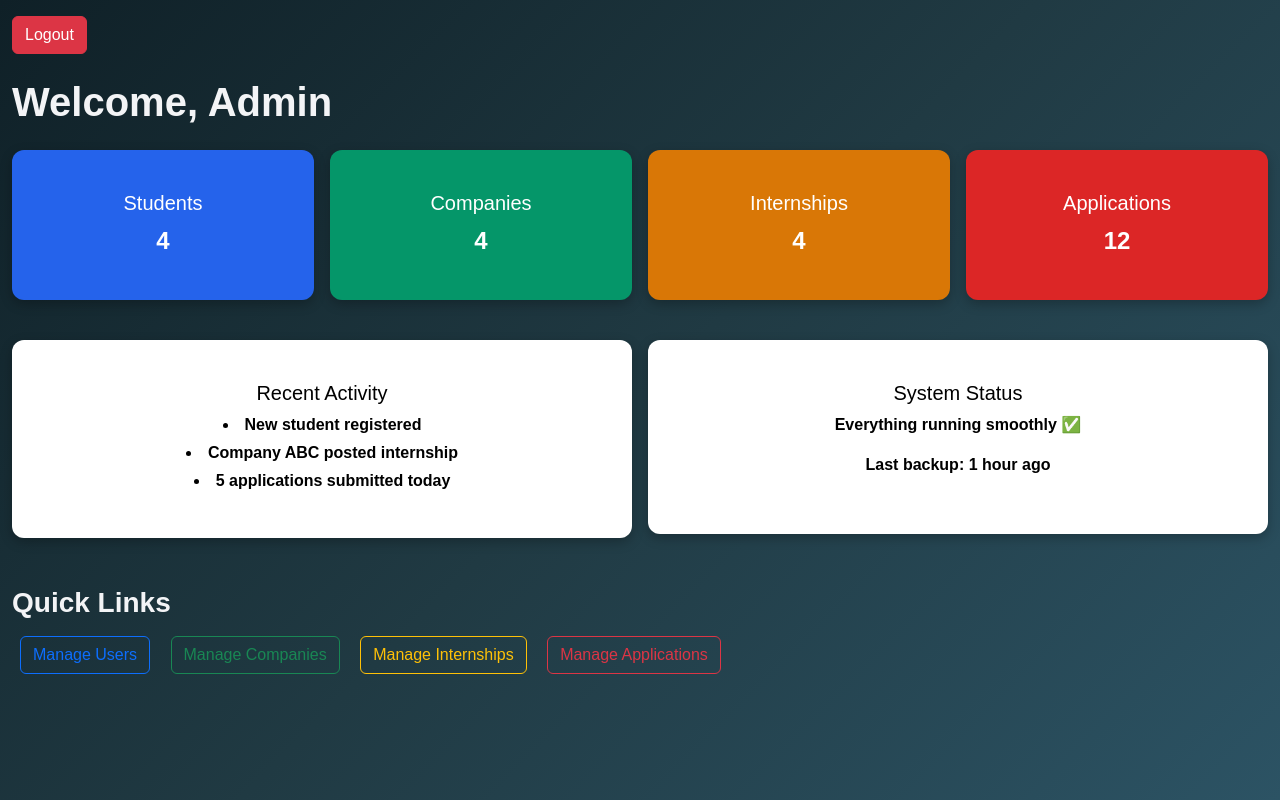
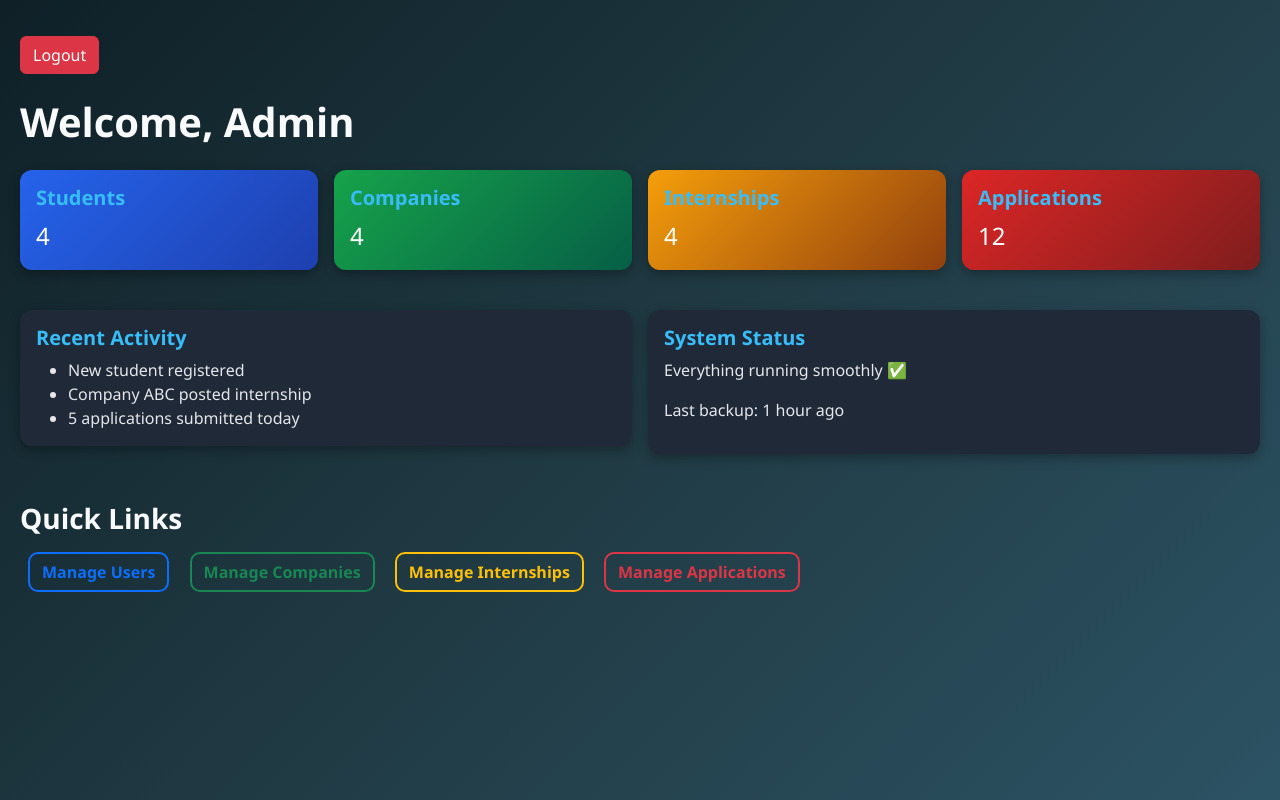
Before and after one commit to vaishnavi-parodkar/Internship-management-system, a PHP site: page /php/admin.php in a window 1280 px wide. Run offline with PHP 8.4, Linux system fonts and the light colour scheme; a user stored in the database is signed in; data comes from the database, SQL or seed files in the repository.

Commit message:
changes in admin.css

```diff
--- a/CSS/admin.css
+++ b/CSS/admin.css
@@ -1,85 +1,164 @@
-/* Page background (same as login/logout page) */
+/* Page background */
 body {
   min-height: 100vh;
   margin: 0;
-  font-family: Arial, sans-serif;
+  font-family: 'Segoe UI', Tahoma, Geneva, Verdana, sans-serif;
   background: linear-gradient(135deg, #0f2027, #203a43, #2c5364);
-  color: #fff;
+  color: #f3f4f6;
+  overflow-x: hidden;
 }
 
-/* Sidebar hidden on desktop */
+/* Sidebar - hidden on desktop, toggle on mobile */
 .sidebar {
   position: fixed;
   top: 0;
-  left: -250px;
+  left: -250px; /* hidden by default */
   width: 250px;
-  height: 100%;
-  background: #111827;
-  color: white;
+  height: 100vh;
+  background: rgba(17, 24, 39, 0.95);
   padding: 20px;
   transition: left 0.3s ease;
-  z-index: 1050;
+  z-index: 1000;
 }
-.sidebar.active { left: 0; }
-.sidebar h2 { font-size: 1.4rem; margin-bottom: 20px; }
+
+.sidebar.active {
+  left: 0; /* slide in */
+}
+
+.sidebar h2 {
+  font-size: 1.6rem;
+  margin-bottom: 20px;
+  color: #38bdf8;
+  text-align: center;
+}
+
 .sidebar a {
   display: block;
-  padding: 10px;
-  margin: 5px 0;
-  color: #d1d5db;
+  color: #e5e7eb;
+  padding: 12px;
+  border-radius: 8px;
+  margin-bottom: 8px;
   text-decoration: none;
-  border-radius: 5px;
-  transition: background 0.2s ease;
+  font-weight: 500;
+  transition: background 0.2s ease, transform 0.2s ease;
 }
-.sidebar a:hover { background: #374151; color: #fff; }
 
-/* Toggle button (only for small screens) */
+.sidebar a:hover {
+  background: #2563eb;
+  color: #ffffff;
+  transform: translateX(5px);
+}
+
+.sidebar .btn-danger {
+  width: 100%;
+  margin-top: 20px;
+  font-weight: 600;
+  border-radius: 8px;
+}
+
+/* Menu button */
 .menu-btn {
-  background: #111827;
+  background: #2563eb;
+  color: #fff;
+  font-size: 1.4rem;
   border: none;
-  color: white;
-  font-size: 1.5rem;
-  padding: 8px 12px;
-  border-radius: 5px;
+  border-radius: 6px;
+  padding: 6px 12px;
+  cursor: pointer;
+  display: none; /* hidden on large screens */
 }
-.menu-btn:focus { outline: none; }
 
+.menu-btn:focus {
+  outline: none;
+}
+
+/* Main content */
+.content {
+  margin-left: 0;
+  padding: 20px;
+}
+
+/* Hide sidebar & button on large screens */
 @media (min-width: 992px) {
-  .sidebar { display: none; }
-  .menu-btn { display: none; }
+  .sidebar {
+    display: none !important;
+  }
+  .menu-btn {
+    display: none !important;
+  }
+}
+
+/* Show toggle button only on mobile */
+@media (max-width: 991px) {
+  .menu-btn {
+    display: inline-block;
+  }
+}
+
+/* Headings */
+h1, h3 {
+  color: #f9fafb;
+  font-weight: 700;
 }
 
 /* Dashboard cards */
 .card {
+  background: #1f2937;
   border: none;
   border-radius: 12px;
-  padding: 25px;
-  text-align: center;
-  font-weight: bold;
-  box-shadow: 0 4px 12px rgba(0,0,0,0.25);
-  transition: transform 0.2s ease-in-out;
-  color: black;   /* white text for contrast */
-}
-.card:hover { transform: translateY(-5px); }
-
-/* Contrast card colors */
-.bg-students { background: #2563eb; }     /* Deep Blue */
-.bg-companies { background: #059669; }    /* Emerald */
-.bg-internships { background: #d97706; }  /* Warm Amber */
-.bg-applications { background: #dc2626; } /* Strong Red */
-
-/* Section headings */
-h1, h3 {
-  color: #f3f4f6;
-  font-weight: 600;
-}
-.card ul {
-  list-style-type: disc;
-  list-style-position: inside; /* bullets closer to text */
-  margin: 0;
-  padding-left: 0; /* removes extra indent */
+  box-shadow: 0 4px 12px rgba(0,0,0,0.3);
+  color: #e5e7eb;
+  transition: transform 0.2s ease, box-shadow 0.2s ease;
 }
 
-.card li {
-  margin: 4px 0; /* tighter spacing between items */
+.card:hover {
+  transform: translateY(-5px);
+  box-shadow: 0 6px 16px rgba(0,0,0,0.5);
 }
+
+.card-title {
+  font-weight: 600;
+  color: #38bdf8;
+}
+
+/* Stat card colors */
+.bg-students {
+  background: linear-gradient(135deg, #2563eb, #1e40af);
+}
+.bg-companies {
+  background: linear-gradient(135deg, #16a34a, #065f46);
+}
+.bg-internships {
+  background: linear-gradient(135deg, #f59e0b, #92400e);
+}
+.bg-applications {
+  background: linear-gradient(135deg, #dc2626, #7f1d1d);
+}
+
+/* Quick Links */
+.btn-outline-primary,
+.btn-outline-success,
+.btn-outline-warning,
+.btn-outline-danger {
+  border-width: 2px;
+  font-weight: 600;
+  border-radius: 10px;
+  transition: all 0.2s ease;
+}
+
+.btn-outline-primary:hover {
+  background: #2563eb;
+  color: #fff;
+}
+.btn-outline-success:hover {
+  background: #16a34a;
+  color: #fff;
+}
+.btn-outline-warning:hover {
+  background: #f59e0b;
+  color: #fff;
+}
+.btn-outline-danger:hover {
+  background: #dc2626;
+  color: #fff;
+}
```
